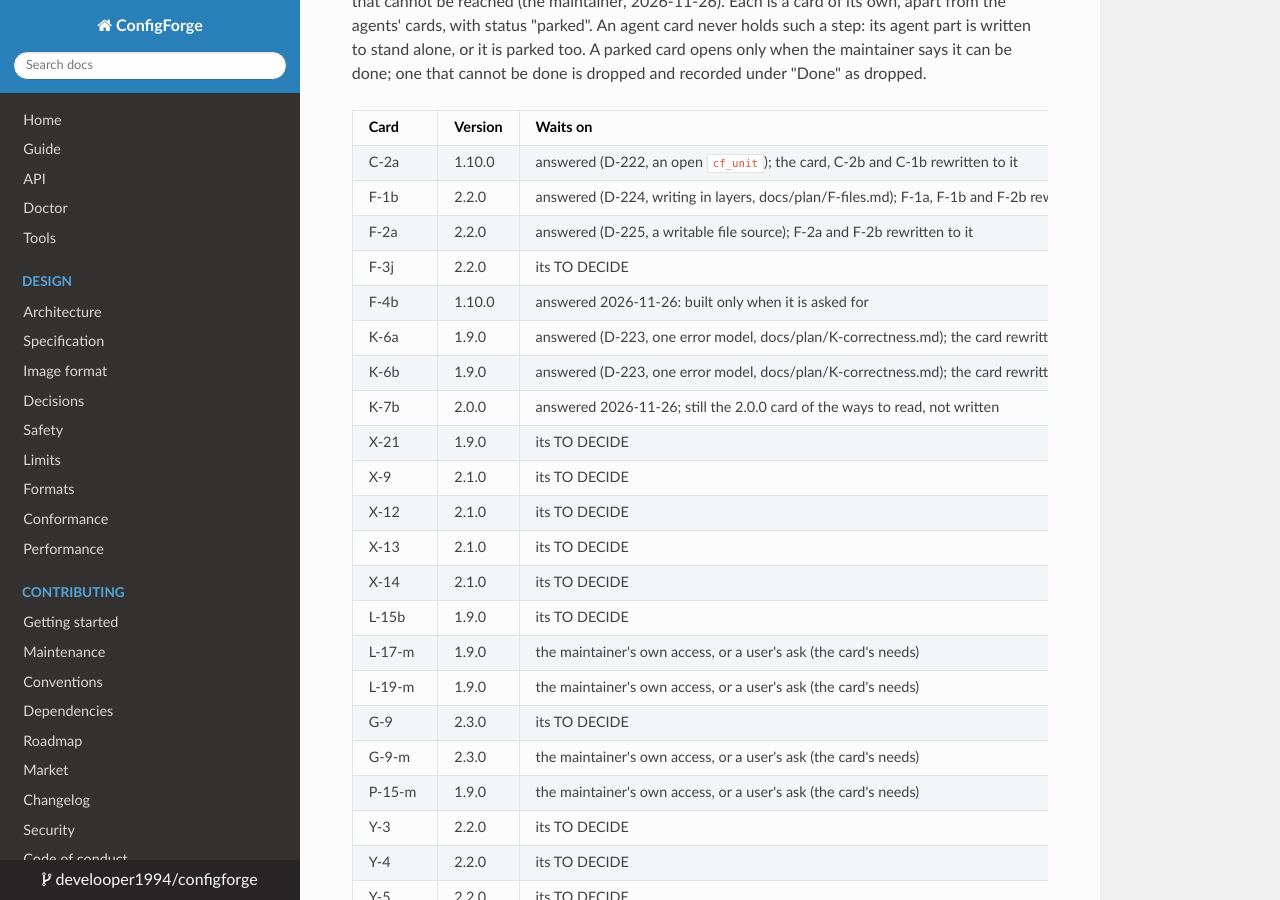
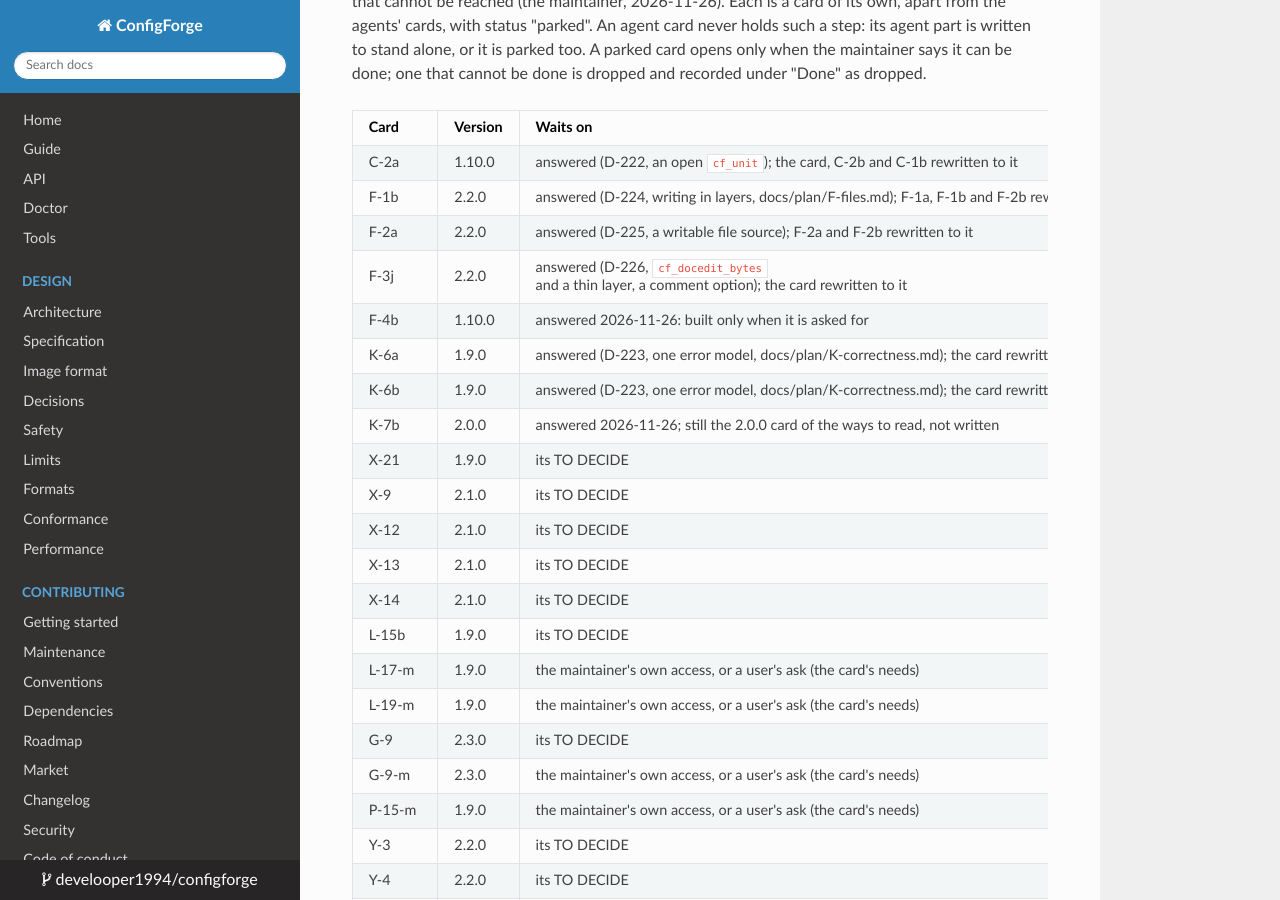
Before and after one commit to develooper1994/configforge, an MkDocs documentation site: the page built from docs/Plan.md, in a window 1280 px wide and 900 px high, scrolled down 11783 px. Built offline with MkDocs 1.6.1, drawn with Linux system fonts in a browser that asks for light colours.

Commit message:
Plan: F-3j answered by the maintainer (D-226, cf_docedit_bytes as the brick, a thin layer on it, CF_COMMENTS_KEEP or DROP)
Co-Authored-By: Claude Opus 5.5 <noreply@anthropic.com>

```diff
--- a/docs/Plan.md
+++ b/docs/Plan.md
@@ -440,7 +440,7 @@ one that cannot be done is dropped and recorded under "Done" as dropped.
 | C-2a | 1.10.0 | answered (D-222, an open `cf_unit`); the card, C-2b and C-1b rewritten to it | parked |
 | F-1b | 2.2.0 | answered (D-224, writing in layers, docs/plan/F-files.md); F-1a, F-1b and F-2b rewritten to it | parked |
 | F-2a | 2.2.0 | answered (D-225, a writable file source); F-2a and F-2b rewritten to it | parked |
-| F-3j | 2.2.0 | its TO DECIDE | parked |
+| F-3j | 2.2.0 | answered (D-226, `cf_docedit_bytes` and a thin layer, a comment option); the card rewritten to it | parked |
 | F-4b | 1.10.0 | answered 2026-11-26: built only when it is asked for | parked |
 | K-6a | 1.9.0 | answered (D-223, one error model, docs/plan/K-correctness.md); the card rewritten to it | parked |
 | K-6b | 1.9.0 | answered (D-223, one error model, docs/plan/K-correctness.md); the card rewritten to it | parked |
```
Also changed, not shown: HANDOFF.md (+2 -2 lines), docs/plan/F-files.md (+1 -0 lines), docs/plan/K-correctness.md (+1 -1 lines).
